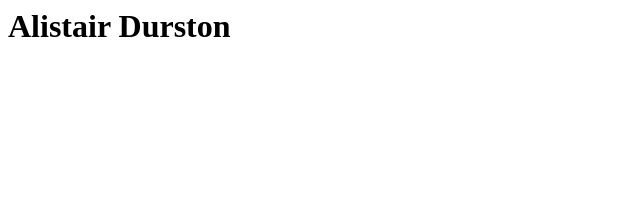
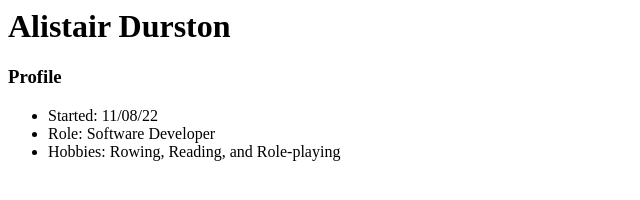
Before and after one commit to MuseOfSalzburg/MuseOfSalzburg.github.io, a plain HTML site: page index.html in a window 1280 px wide. Shown: the whole page, without its empty margins (0-640 px from the left). Drawn offline with Linux system fonts and the light colour scheme.

Commit message:
Updated my profile

```diff
--- a/index.html
+++ b/index.html
@@ -1 +1,8 @@
 <h1>Alistair Durston</h1>
+
+<h3>Profile</h3>
+<ul>
+    <li>Started: 11/08/22</li>
+    <li>Role: Software Developer</li>
+    <li>Hobbies: Rowing, Reading, and Role-playing</li>
+</ul>
```
